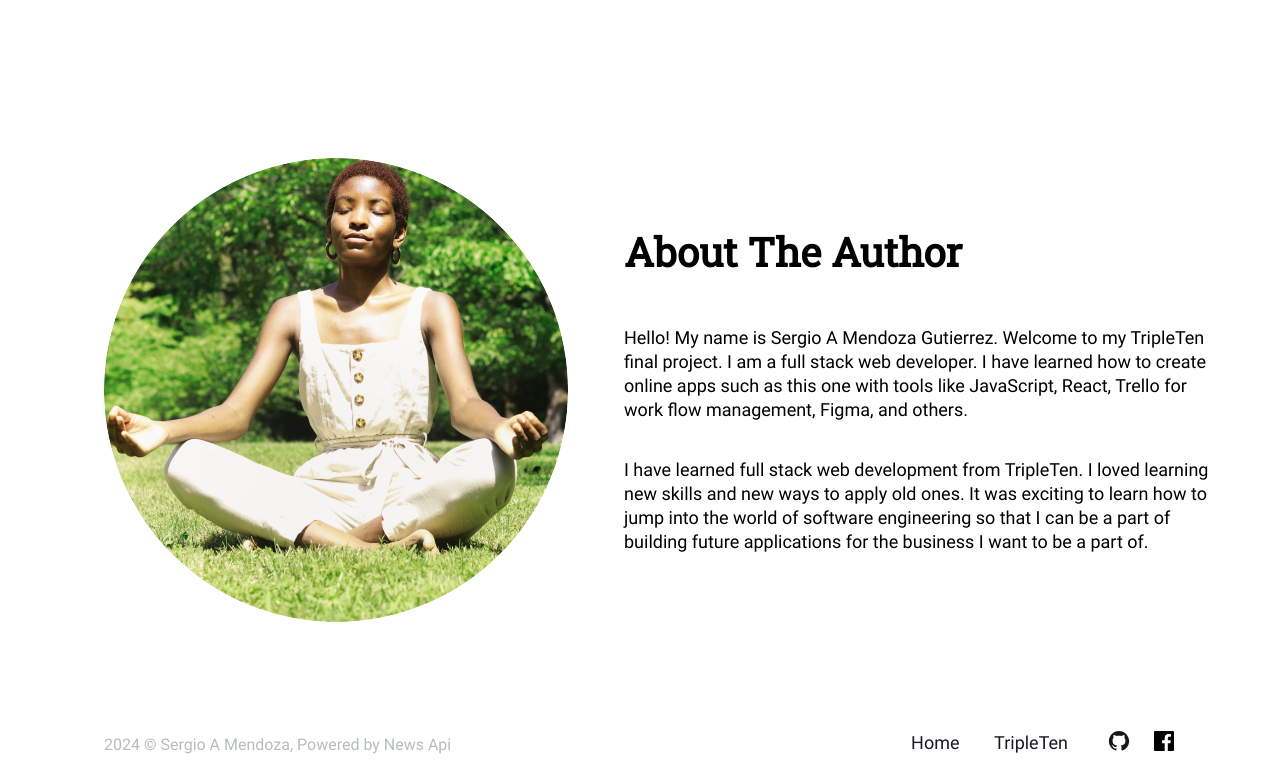
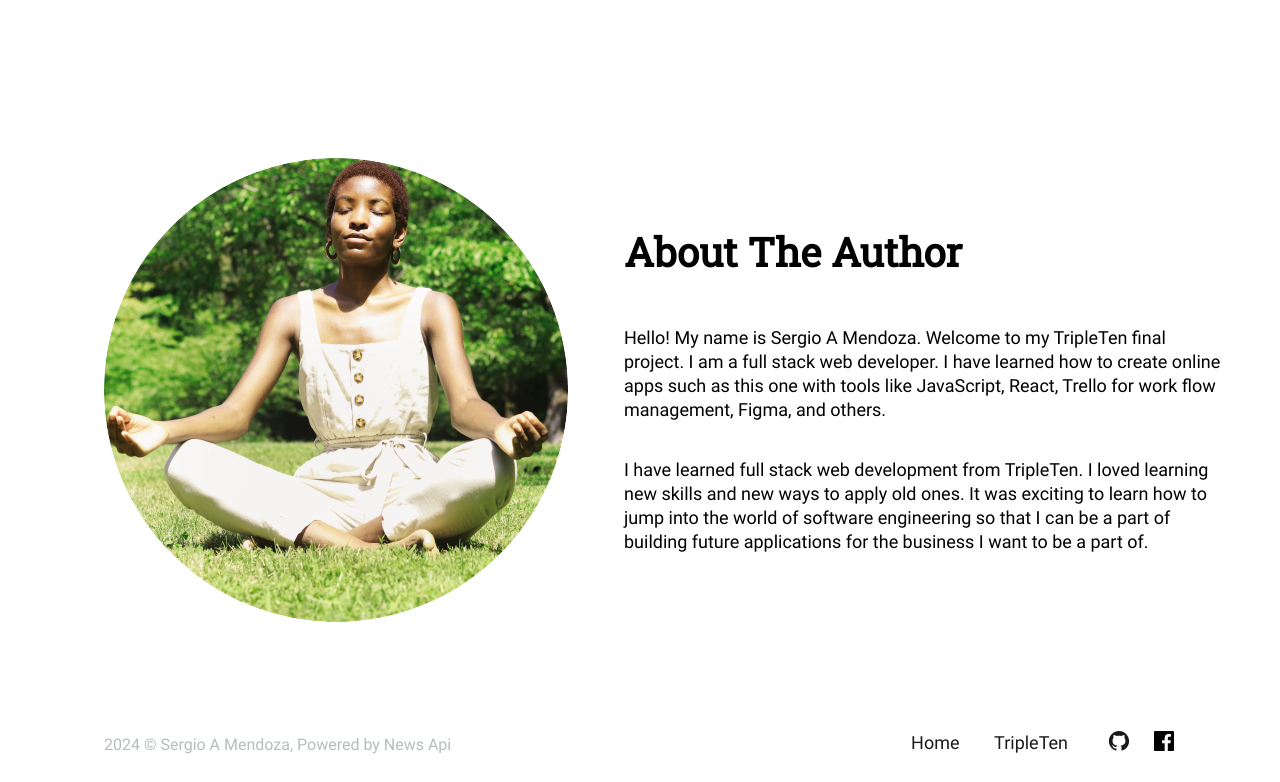
Before and after one commit to MrSurge87/Final_Project-Frontend, a React (Create React App) app: page / in a window 1280 px wide. Shown: the part 580-1362 px from the top of the page. Built offline with nearby package versions, Linux system fonts and the light colour scheme.

Commit message:
updated about section

```diff
--- a/src/components/About/About.js
+++ b/src/components/About/About.js
@@ -9,7 +9,7 @@ const About = () => {
         <div className="about__text">
           <h2 className="about__text-author">About The Author</h2>
           <p className="about__text-description">
-            Hello! My name is Sergio A Mendoza Gutierrez. Welcome to my TripleTen final
+            Hello! My name is Sergio A Mendoza. Welcome to my TripleTen final
             project. I am a full stack web developer. I have learned how to
             create online apps such as this one with tools like JavaScript,
             React, Trello for work flow management, Figma, and others.
```
